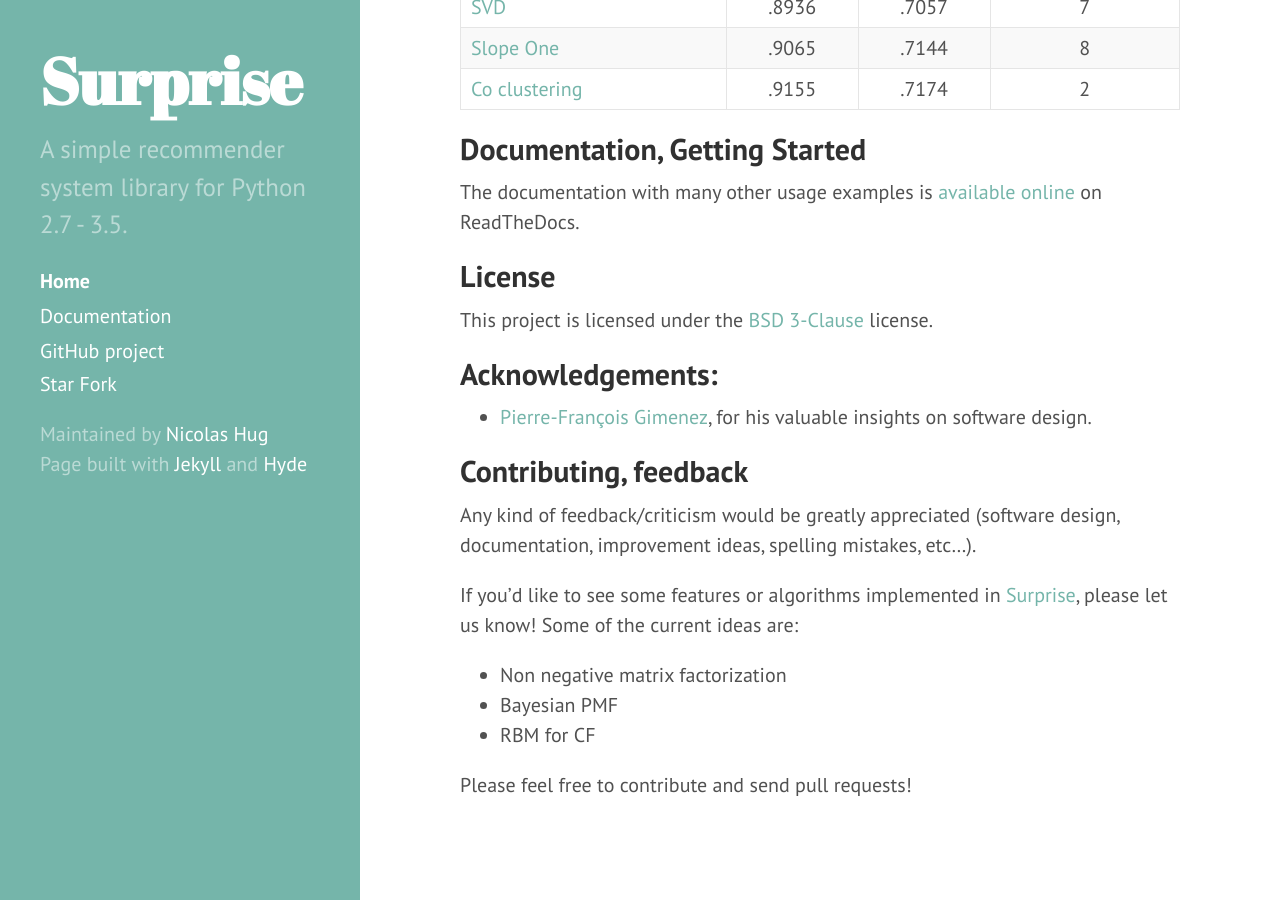
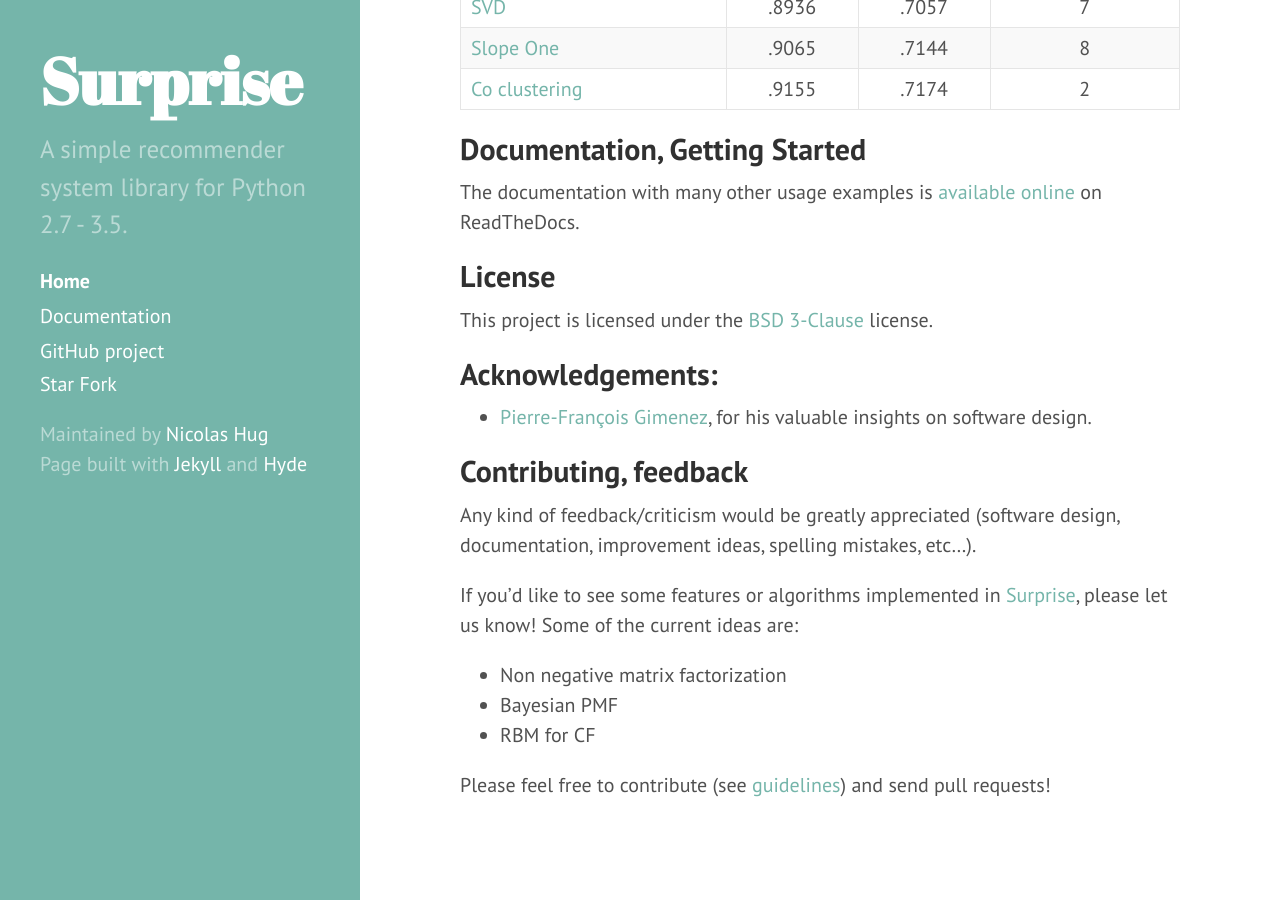
Before and after one commit to NicolasHug/Surprise, a Jekyll site: the page built from index.md, in a window 1280 px wide and 900 px high, scrolled down 3506 px. Built offline with Jekyll 4.4.1, drawn with Linux system fonts in a browser that asks for light colours.

Commit message:
update site

```diff
--- a/index.md
+++ b/index.md
@@ -195,4 +195,6 @@
 - Bayesian PMF
 - RBM for CF
 
-Please feel free to contribute and send pull requests!
+Please feel free to contribute (see
+[guidelines](https://github.com/NicolasHug/Surprise/blob/master/CONTRIBUTING.md))
+and send pull requests!
```
